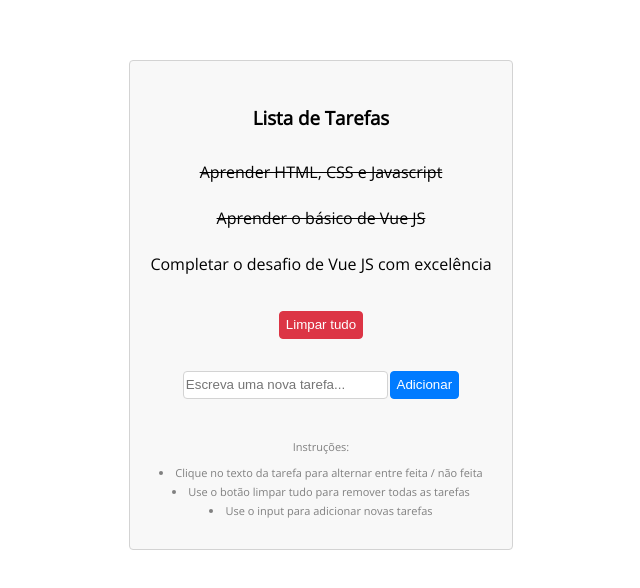
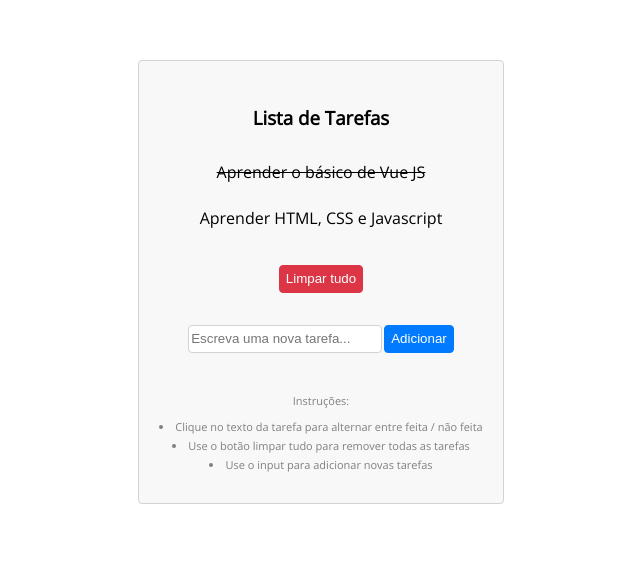
Before and after one commit to omartins-zs/todo-list-vue-js, a plain HTML site: page index.html in a window 1280 px wide. Shown: the whole page, without its empty margins (319-959 px from the left). Drawn offline with nearby package versions, Linux system fonts and the light colour scheme.

Commit message:
Preparando estrutura Vue JS e Add Laço v-for

```diff
--- a/index.html
+++ b/index.html
@@ -21,16 +21,11 @@
                 <h3>Lista de Tarefas</h3>
 
                 <div class="all-todos">
-                    <div class="single-todo done">
-                        <p>Aprender HTML, CSS e Javascript</p>
+                    <div v-for="todo in todos" class="single-todo"
+                    :class="{done : todo.done}">
+                    <!-- :class="todo.done ? 'done' : '' "> -->
+                        <p>{{todo.text}}</p>
                     </div>
-                    <div class="single-todo done">
-                        <p>Aprender o básico de Vue JS</p>
-                    </div>
-                    <div class="single-todo">
-                        <p>Completar o desafio de Vue JS com excelência</p>
-                    </div>
-
                 </div>
 
                 <button class="clear">Limpar tudo</button>
```
